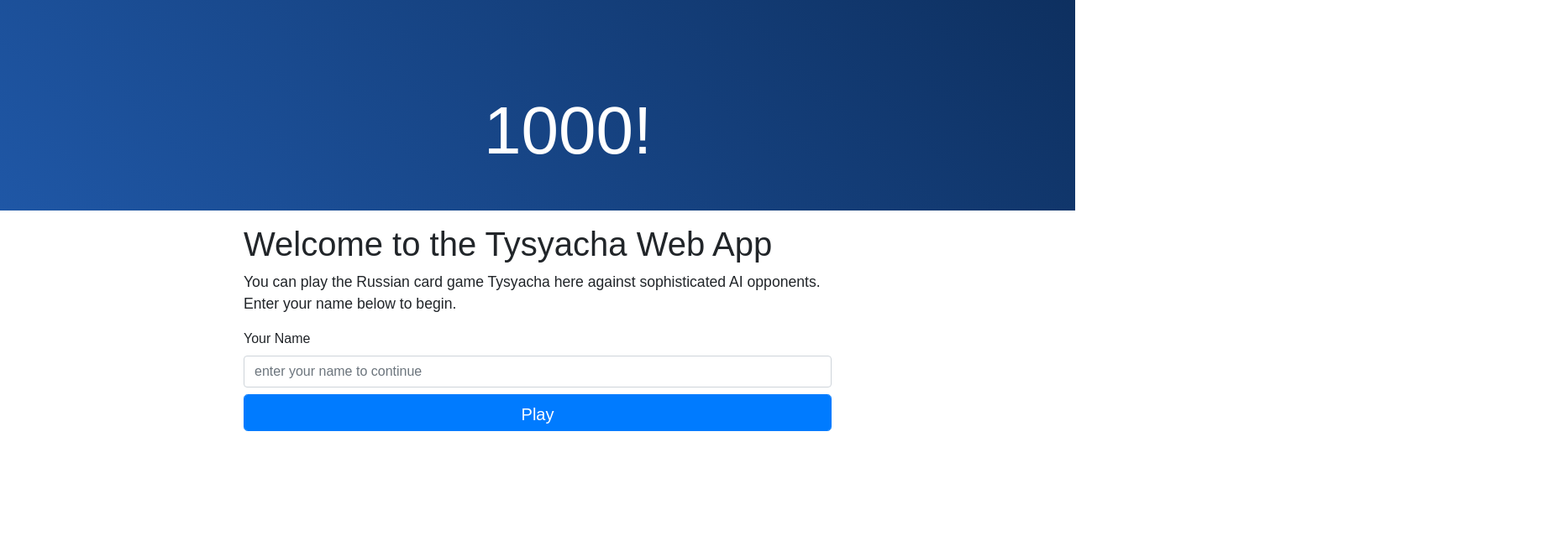
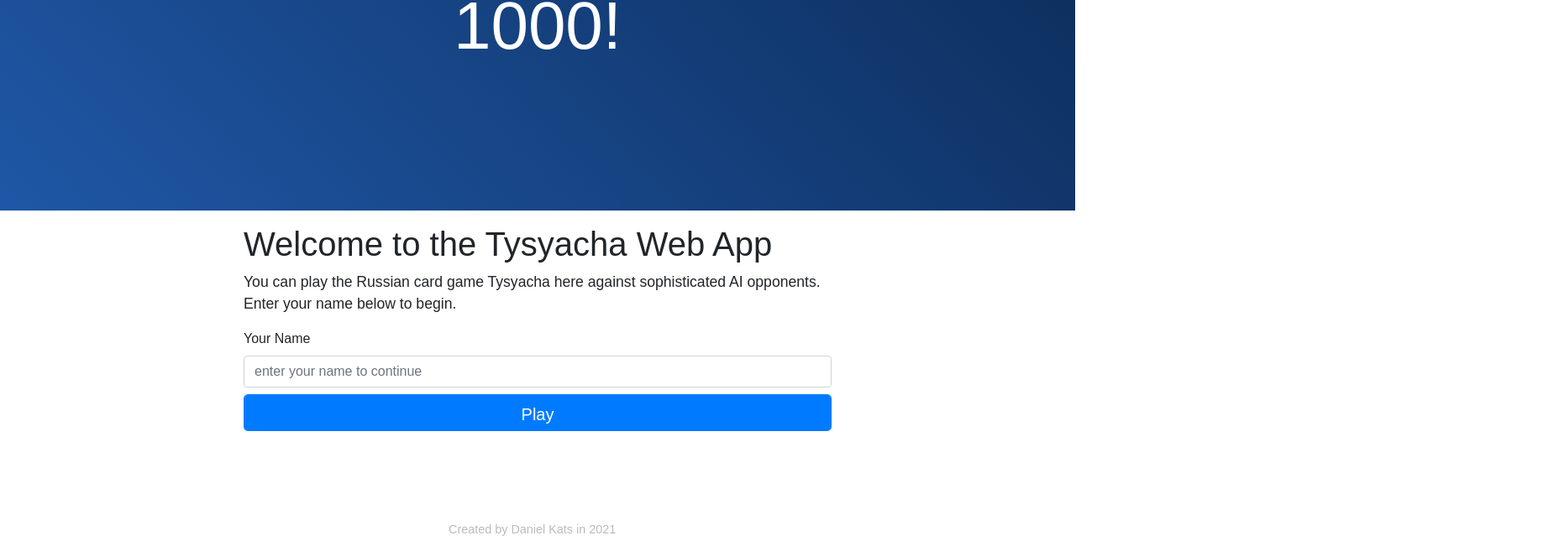
Before and after one commit to boompig/tysyacha-js, a React (Create React App) app: page / in a window 1280 px wide. Shown: the part 149-800 px from the top of the page at 84% size, 1856 px wide, since content can reach past the window. Built offline with nearby package versions, Linux system fonts and the light colour scheme.

Commit message:
switch to hash-based routing for gh-pages

```diff
--- a/public/index.html
+++ b/public/index.html
@@ -6,7 +6,8 @@
     <link rel="icon" href="%PUBLIC_URL%/favicon.ico" />
     <meta name="viewport" content="width=device-width, initial-scale=1" />
     <meta name="theme-color" content="#000000" />
-    <meta name="description" content="Web site created using create-react-app" />
+    <meta name="description" content="Tysyacha card game" />
+    <meta name="author" content="Daniel Kats" />
     <link rel="apple-touch-icon" href="%PUBLIC_URL%/logo192.png" />
     <!--
       manifest.json provides metadata used when your web app is installed on a
--- a/src/index.tsx
+++ b/src/index.tsx
@@ -8,10 +8,12 @@ import { ServerView } from "./server/server-view";
 import { LandingView } from "./landing/landing-view";
 // import { register } from "./serviceWorkerRegister";
 
-console.debug(`path: ${window.location.pathname}`);
+console.debug(`hash: ${window.location.hash}`);
 
-switch (window.location.pathname) {
-    case '/':
+switch (window.location.hash) {
+    case '':
+    case '#':
+    case '#landing':
         document.title = 'Tysyacha';
 
         ReactDOM.render(
@@ -21,7 +23,7 @@ switch (window.location.pathname) {
             document.getElementById('root')
         );
         break;
-    case '/lounge':
+    case '#lounge':
         ReactDOM.render(
             <React.StrictMode>
                 <Lounge />
@@ -29,7 +31,9 @@ switch (window.location.pathname) {
             document.getElementById('root')
         );
         break;
-    case '/local-ai-game':
+    case '#local-ai-game':
+    case '#rules':
+    case '#scorecard':
         // player name and game ID should be set in the GET string
         const url = new URL(window.location.href);
         const gameId = url.searchParams.get('gameId');
@@ -51,7 +55,7 @@ switch (window.location.pathname) {
             document.getElementById('root')
         );
         break;
-    case '/server':
+    case '#server':
         ReactDOM.render(
             <React.StrictMode>
                 <ServerView />
@@ -59,7 +63,7 @@ switch (window.location.pathname) {
             document.getElementById('root')
         );
         break;
-    case '/game':
+    case '#game':
         ReactDOM.render(
             <React.StrictMode>
                 <App />
@@ -69,7 +73,7 @@ switch (window.location.pathname) {
         break;
     default:
         ReactDOM.render(
-            <p>Unknown path</p>,
+            <p>Unknown hash - { window.location.hash }</p>,
             document.getElementById('root')
         );
         break;
--- a/src/landing/landing-view.css
+++ b/src/landing/landing-view.css
@@ -14,9 +14,13 @@ body {
 }
 
 .hero .title-text {
+    /* hero text */
     position: relative;
     top: 45%;
-    left: 45%;
+    left: 50%;
+    transform: translate(-50%, -50%);
+    text-align: center;
+    /* custom styling */
     font-size: 5rem;
     font-weight: lighter;
     color: white;
@@ -56,3 +60,12 @@ form button {
     margin-left: 1rem;
     cursor: pointer;
 }
+
+footer {
+    font-size: .9rem;
+    color: #bbb;
+    text-align: center;
+    width: 99%;
+    position: absolute;
+    bottom: 1vh;
+}
--- a/src/landing/landing-view.tsx
+++ b/src/landing/landing-view.tsx
@@ -57,8 +57,8 @@ const LandingView : FC <IProps> = (props: IProps) => {
         // generate a unique random game ID
         const gameId = randomGameId();
         // navigate to the right page
-        const url = new URL(`${window.location.protocol}//${window.location.host}`);
-        url.pathname = '/local-ai-game';
+        const url = new URL(window.location.href);
+        url.hash = '#local-ai-game';
         url.searchParams.set('gameId', gameId.toString());
         const playerName = (e.target as any).playerName.value;
         url.searchParams.set('playerName', playerName);
@@ -78,16 +78,16 @@ const LandingView : FC <IProps> = (props: IProps) => {
 
     return (<div className="wrapper">
         <div className="hero">
-            <div className="lang-select-container">
+            {/* <div className="lang-select-container"> */}
                 {/* <div className="lang-select-option" role="button" onClick={ () => changeLang('ru') }>
                     <img className="lang-select-flag" src="/img/Flag_of_Russia.svg.png" height="40px" alt="Russian flag" />
                     <div className="lang-select-name">Russian</div>
                 </div> */}
-                <div className="lang-select-option" role="button" onClick={ () => changeLang('en') }>
+                {/* <div className="lang-select-option" role="button" onClick={ () => changeLang('en') }>
                     <img className="lang-select-flag" src="/img/Flag_of_UK.svg.png" height="40px" alt="UK flag" />
                     <div className="lang-select-name">English</div>
                 </div>
-            </div>
+            </div> */}
             <h1 className="title-text">1000!</h1>
         </div>
         <main>
@@ -111,6 +111,10 @@ const LandingView : FC <IProps> = (props: IProps) => {
             </form>
 
         </main>
+
+        <footer>
+            Created by Daniel Kats in 2021
+        </footer>
     </div>);
 };
 
--- a/src/local-game/local-game-view.tsx
+++ b/src/local-game/local-game-view.tsx
@@ -147,7 +147,7 @@ const AI_PLAYER_NAMES = ["Alisa", "Elena", "Gallina", "Misha", "Boris"];
  * These are the only valid nav tabs.
  * If the tab (hash) is not among these, then display an error
  */
-const VALID_NAV_TABS = ['#game', '#scorecard', '#rules'];
+const VALID_NAV_TABS = ['#local-ai-game', '#scorecard', '#rules'];
 
 /**
  * This is the top-level component for a local game against 2 AI opponents.
@@ -321,6 +321,12 @@ export class LocalGameView extends PureComponent<ILocalGameProps, ILocalGameStat
      * Moves between different views
      */
     handleChangeNavTab(newTab: string) {
+        if (newTab === '#') {
+            // go back to the main landing screen
+            const url = new URL(window.location.href);
+            url.hash = '#';
+            window.location.href = url.toString();
+        }
         this.setState({
             navTab: newTab,
         });
@@ -339,7 +345,7 @@ export class LocalGameView extends PureComponent<ILocalGameProps, ILocalGameStat
 
         if (this.state.isGameReady) {
             switch (this.state.navTab) {
-                case '#game':
+                case '#local-ai-game':
                     mainView = <LocalGameRoundView
                         randomSeed={this.state.randomSeed}
                         gameId={this.props.gameId}
--- a/src/local-game/navbar.tsx
+++ b/src/local-game/navbar.tsx
@@ -27,7 +27,7 @@ const Navbar: FC<IProps> = (props: IProps) => {
         <div className="collapse navbar-collapse" id="navbarSupportedContent">
             <ul className="nav nav-pills">
                 <li className="nav-item">
-                    <a className={ props.hash === '#game' ? "nav-link active" : "nav-link" } href="#game" onClick={handleClick}>Game</a>
+                    <a className={ props.hash === '#local-ai-game' ? "nav-link active" : "nav-link" } href="#local-ai-game" onClick={handleClick}>Game</a>
                 </li>
                 <li className="nav-item">
                     <a className={ props.hash === '#scorecard' ? "nav-link active" : "nav-link" } href="#scorecard" onClick={handleClick}>Scorecard</a>
```
Also changed, not shown: public/manifest.json.
